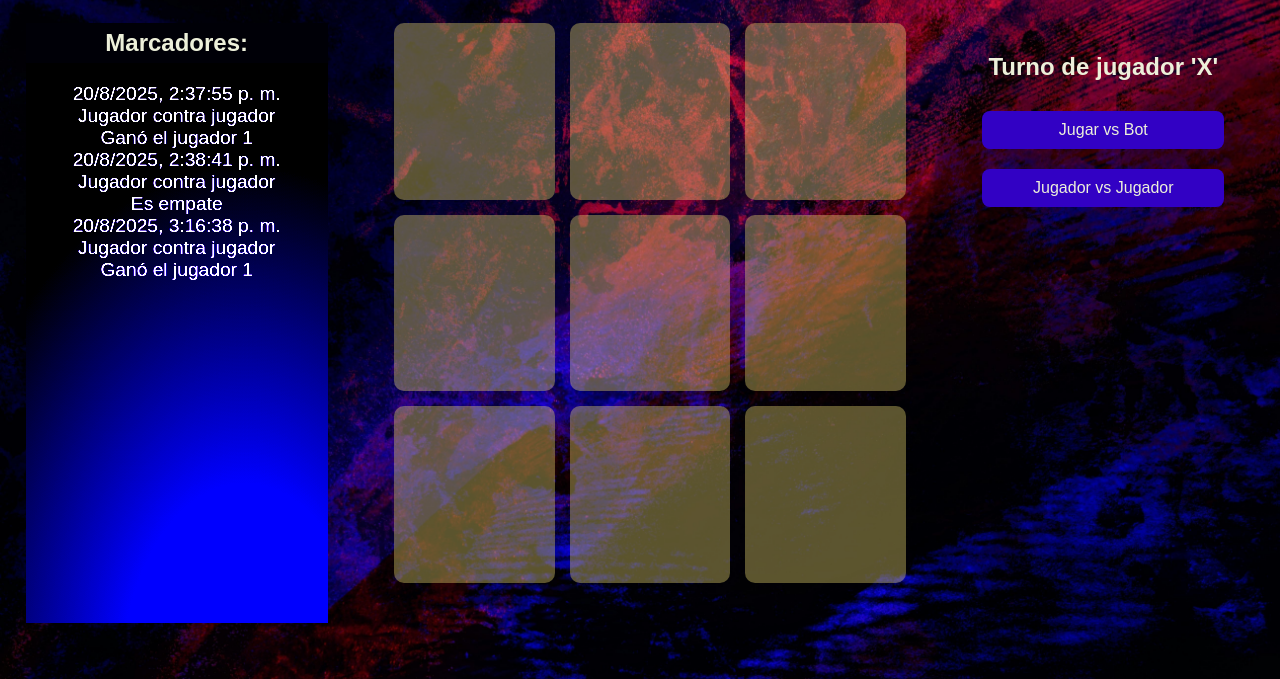
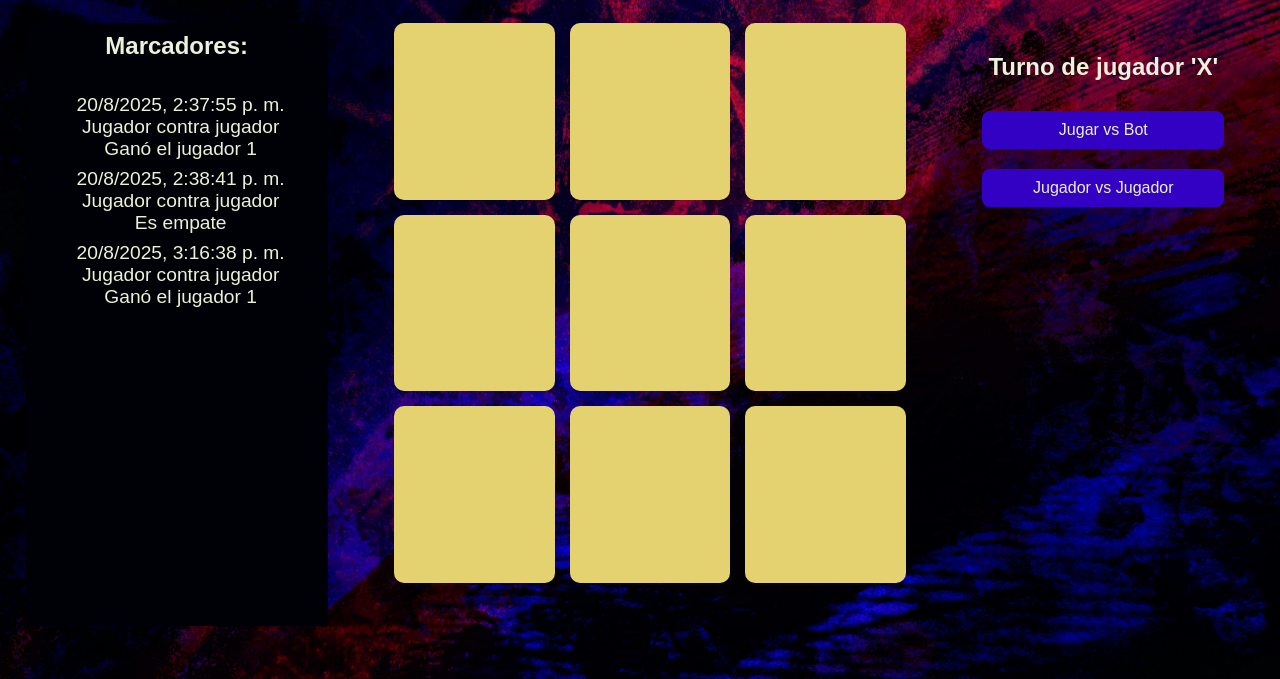
Before and after one commit to IsmaelM1303/TicTacToe, a website with bundled scripts: page public/pages/index.html in a window 1280 px wide. Both pictures are taken after a click on the button "Jugador vs Jugador". Shown: the part 121-800 px from the top of the page. Built offline with nearby package versions, Linux system fonts and the light colour scheme; data requests are answered from the project's data file; a web font is replaced by a local one.

Commit message:
Se define el estilo de todo menos del tablero

```diff
--- a/public/CSS/main.css
+++ b/public/CSS/main.css
@@ -36,25 +36,6 @@ main {
     height: 70vh;
     position: relative;
     overflow: hidden;
-    background:
-        radial-gradient(ellipse at 20% 30%, rgb(50, 1, 196) 0%, transparent 35%),
-        radial-gradient(ellipse at 70% 40%, rgb(149, 1, 37) 0%, transparent 35%),
-        radial-gradient(ellipse at 50% 50%, rgb(0, 0, 7) 0%, rgb(0, 0, 7) 100%),
-        radial-gradient(circle at 10% 80%, rgb(50, 1, 196) 0%, transparent 20%),
-        radial-gradient(circle at 85% 25%, rgb(149, 1, 37) 0%, transparent 20%),
-        radial-gradient(ellipse at 60% 70%, rgb(50, 1, 196) 0%, transparent 20%),
-        radial-gradient(circle at 15% 15%, rgb(149, 1, 37) 0%, transparent 8%),
-        radial-gradient(circle at 90% 10%, rgb(50, 1, 196) 0%, transparent 8%),
-        radial-gradient(circle at 40% 90%, rgb(149, 1, 37) 0%, transparent 8%),
-        radial-gradient(circle at 75% 85%, rgb(50, 1, 196) 0%, transparent 8%),
-        radial-gradient(ellipse at 30% 60%, rgb(149, 1, 37) 0%, transparent 8%),
-        radial-gradient(circle at 20% 50%, rgb(50, 1, 196) 0%, transparent 6%),
-        radial-gradient(circle at 80% 20%, rgb(149, 1, 37) 0%, transparent 6%),
-        radial-gradient(ellipse at 55% 15%, rgb(50, 1, 196) 0%, transparent 6%),
-        radial-gradient(circle at 35% 75%, rgb(149, 1, 37) 0%, transparent 6%);
-    background-size: 400% 400%;
-    animation: caosParticulas 8s infinite linear;
-    filter: contrast(2.2) brightness(1.5);
     text-align: center;
 }
 
@@ -62,52 +43,17 @@ main div h2 {
     background-color: rgb(0, 0, 7);
     text-align: center;
     padding: 2%;
+    font-family: 'Airborne', sans-serif;
+    padding-top: 3%;
 }
 
-@keyframes caosParticulas {
-    0% {
-        background-position: 0% 0%;
-    }
+#contenedorMarcadores {
+    position: absolute;
+    background-color: rgb(0, 0, 7);
+    width: 100%;
+    height: 100vh;
+    overflow-y: auto;
 
-    10% {
-        background-position: 25% 15%;
-    }
-
-    20% {
-        background-position: 50% 30%;
-    }
-
-    30% {
-        background-position: 75% 45%;
-    }
-
-    40% {
-        background-position: 100% 60%;
-    }
-
-    50% {
-        background-position: 75% 75%;
-    }
-
-    60% {
-        background-position: 50% 90%;
-    }
-
-    70% {
-        background-position: 25% 75%;
-    }
-
-    80% {
-        background-position: 0% 60%;
-    }
-
-    90% {
-        background-position: 25% 30%;
-    }
-
-    100% {
-        background-position: 0% 0%;
-    }
 }
 
 #contenedorMarcadores {
@@ -119,9 +65,17 @@ main div h2 {
     padding: 20px;
     overflow-y: auto;
     height: 100%;
+    font-family: 'eurostyle', sans-serif;
+
 }
 
-#gridContenido{
+#contenedorMarcadores div {
+    margin-left: 3%;
+    font-size: 2vw;
+    margin-top: 3%;
+}
+
+#gridContenido {
     display: grid;
     grid-template-columns: 2fr 1fr;
 }
@@ -162,13 +116,12 @@ main div h2 {
 
 .casilla {
     background-color: rgb(227, 210, 111);
-    color: white;
+    color: rgb(0, 0, 7);
     font-size: 2rem;
     display: flex;
     align-items: center;
     justify-content: center;
     border-radius: 10px;
-    opacity: 0.4;
     transition: all 0.3s ease;
     cursor: pointer;
 }
@@ -196,6 +149,7 @@ main div h2 {
 }
 
 #contenedorBotones button {
+    font-family: 'Airborne', sans-serif;
     background-color: rgb(50, 1, 196);
     color: rgb(237, 240, 218);
     border: none;
--- a/public/JS/casillas.js
+++ b/public/JS/casillas.js
@@ -55,9 +55,9 @@ function terminarJuego(num, j1, j2) {
 
     //Descubrí una forma nueva de declarar condicionales
     if (num === 1) {
-        desenlaceJuego = ganaJ1 ? "Ganó el jugador 1" : "Ganó el jugador 2";
+        desenlaceJuego = ganaJ1 ? "Gana el jugador 1" : "Gana el jugador 2";
     } else if (num === 2) {
-        desenlaceJuego = ganaJ1 ? "Ganó el jugador" : "Ganó la máquina";
+        desenlaceJuego = ganaJ1 ? "Gana el jugador" : "Gana la máquina";
     }
 }
 
--- a/public/pages/index.html
+++ b/public/pages/index.html
@@ -8,8 +8,8 @@
     <link rel="stylesheet" href="../CSS/main.css">
     <link href="https://fonts.cdnfonts.com/css/avenir" rel="stylesheet">
     <link href="https://fonts.cdnfonts.com/css/signa" rel="stylesheet">
-
-
+    <link href="https://fonts.cdnfonts.com/css/eurostile" rel="stylesheet">
+    <link href="https://fonts.cdnfonts.com/css/airborne" rel="stylesheet">
 </head>
 
 <body>
```
